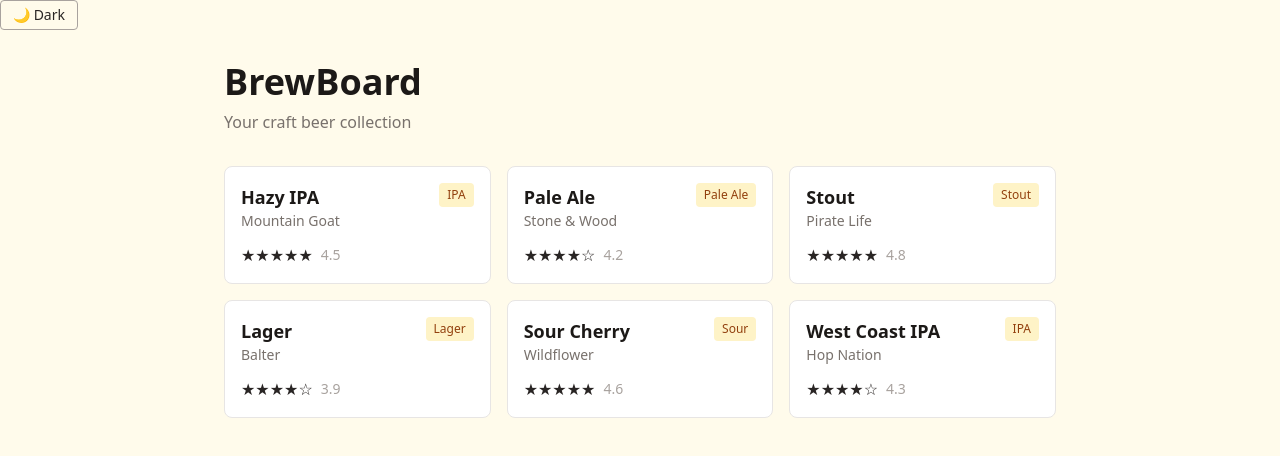
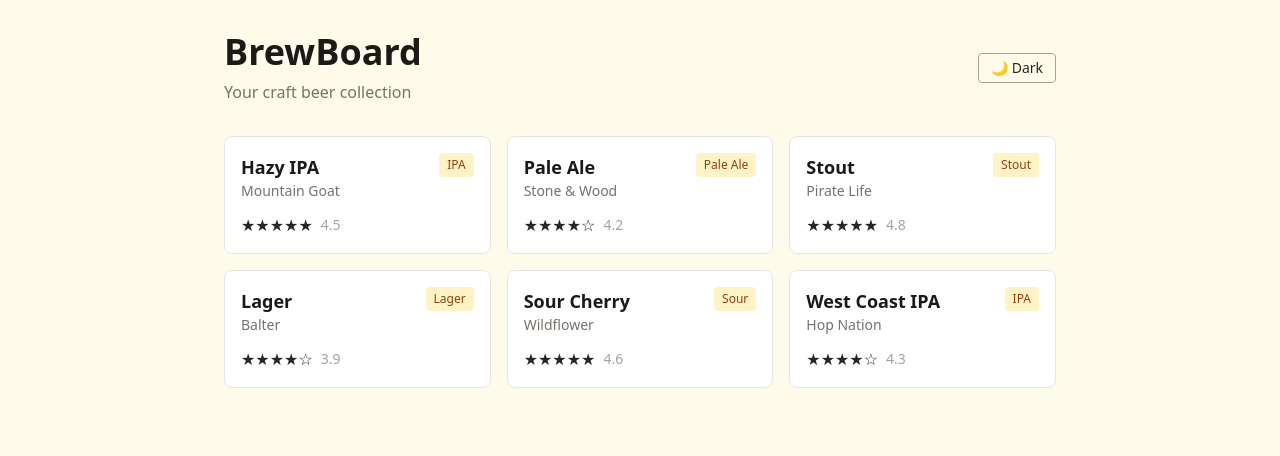
Before and after one commit to jayvee/brewboard-seed, a Next.js app: page / in a window 1280 px wide. Shown: the top 456 px of the page. Built offline with nearby package versions, Linux system fonts and the light colour scheme.

Commit message:
fix(review): move theme toggle to page content

```diff
--- a/src/app/layout.tsx
+++ b/src/app/layout.tsx
@@ -1,6 +1,6 @@
 import type { Metadata } from 'next';
 import './globals.css';
-import { ThemeToggle } from '@/components/theme-toggle';
+
 
 export const metadata: Metadata = {
   title: 'BrewBoard',
@@ -18,7 +18,7 @@ export default function RootLayout({ children }: { children: React.ReactNode })
         />
       </head>
       <body className="bg-amber-50 text-stone-800 min-h-screen dark:bg-stone-900 dark:text-stone-100">
-        <ThemeToggle />
+
         {children}
       </body>
     </html>
--- a/src/app/page.tsx
+++ b/src/app/page.tsx
@@ -1,4 +1,5 @@
 import { BeerCard } from '@/components/BeerCard';
+import { ThemeToggle } from '@/components/theme-toggle';
 
 const BEERS = [
   { id: 1, name: 'Hazy IPA', brewery: 'Mountain Goat', style: 'IPA', rating: 4.5 },
@@ -12,9 +13,12 @@ const BEERS = [
 export default function Home() {
   return (
     <main className="max-w-4xl mx-auto p-8">
-      <header className="mb-8">
-        <h1 className="text-4xl font-bold text-stone-900">BrewBoard</h1>
-        <p className="text-stone-500 mt-2">Your craft beer collection</p>
+      <header className="mb-8 flex justify-between items-center">
+        <div>
+          <h1 className="text-4xl font-bold text-stone-900 dark:text-stone-100">BrewBoard</h1>
+          <p className="text-stone-500 mt-2 dark:text-stone-400">Your craft beer collection</p>
+        </div>
+        <ThemeToggle />
       </header>
       <div className="grid grid-cols-1 sm:grid-cols-2 lg:grid-cols-3 gap-4">
         {BEERS.map(beer => (
```
